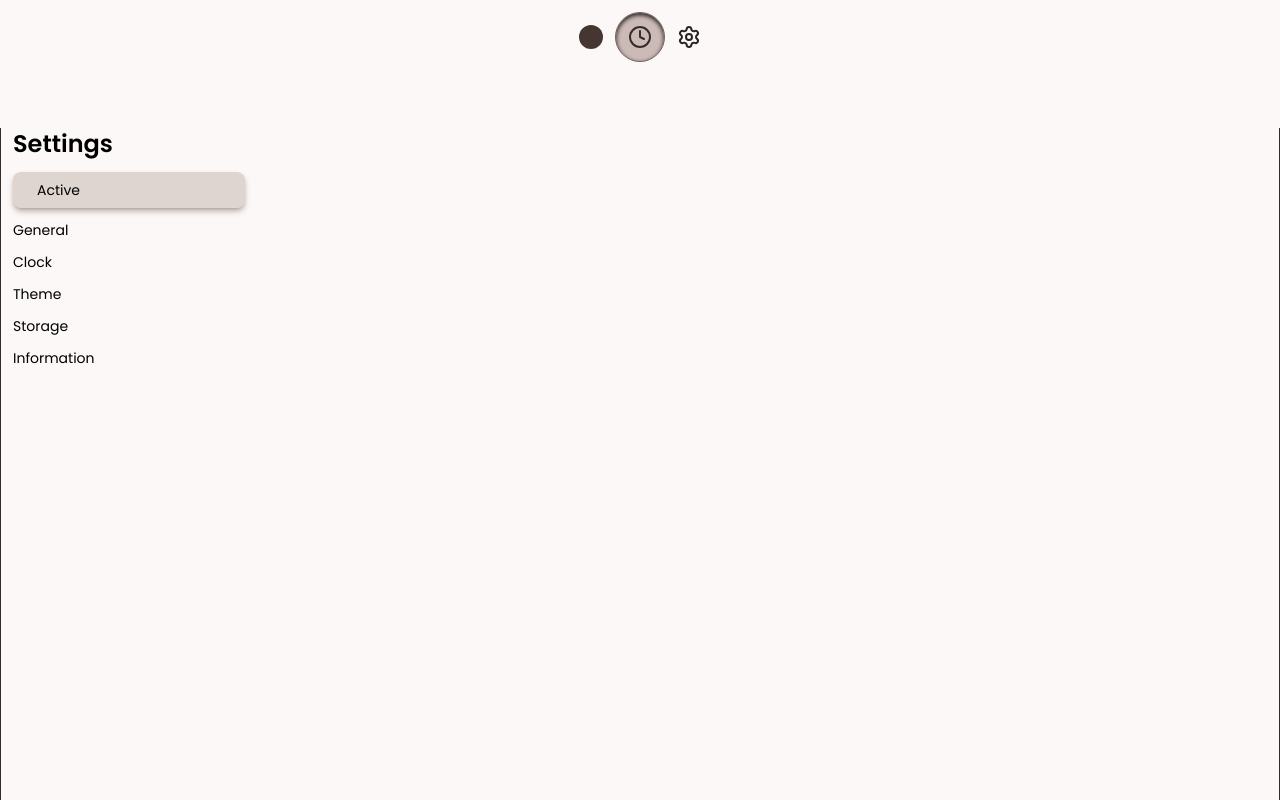
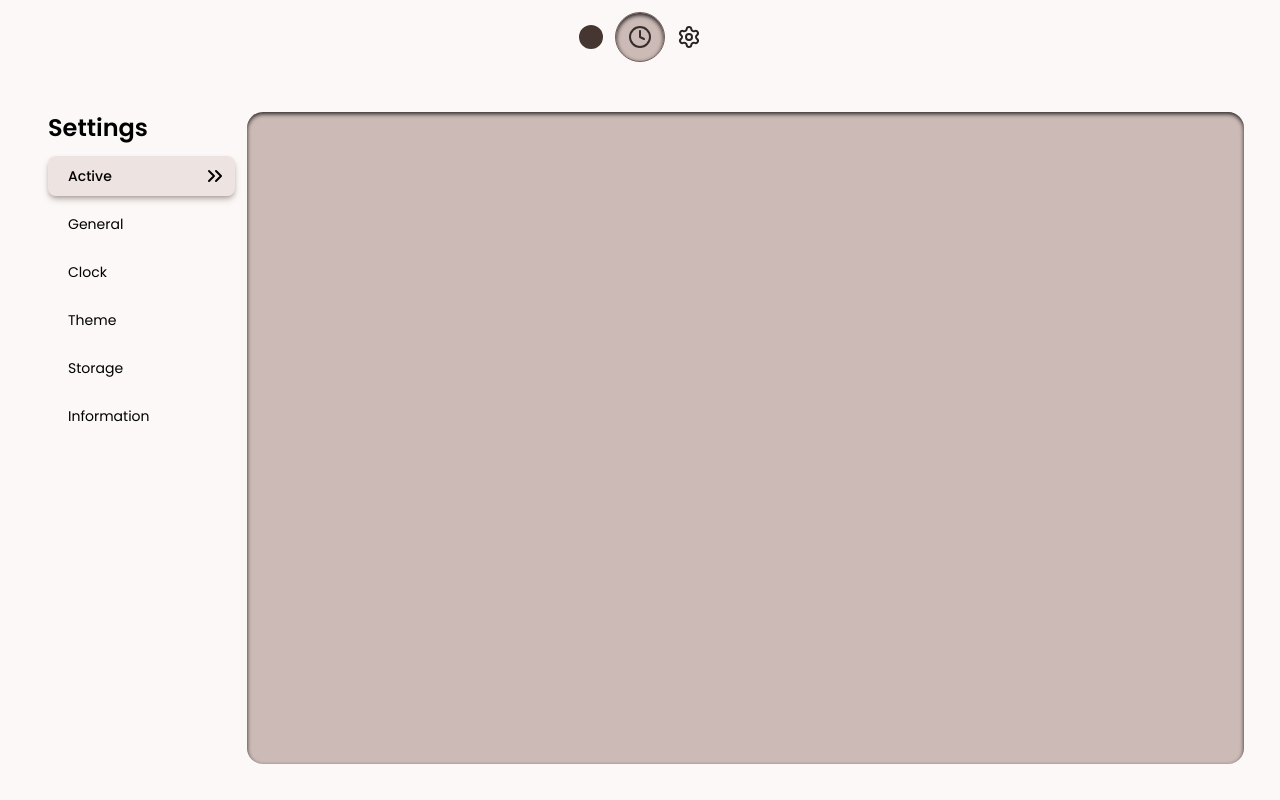
Before and after one commit to plwtx/chai.study, a React (Vite) app: page /settings in a window 1280 px wide. Built offline with nearby package versions, Linux system fonts and the light colour scheme; a web font is replaced by a local one; what @toolwind/corner-shape would draw is missing.

Commit message:
STYLE: Settings page hover.

```diff
--- a/src/features/settings/index.tsx
+++ b/src/features/settings/index.tsx
@@ -1,9 +1,12 @@
+import { ChevronsRight } from "lucide-react";
+
 export default function Settings() {
   interface SettingsCategories {
     id: number;
     name: string;
     component: React.ComponentType;
   }
+
   const categoriesList: SettingsCategories[] = [
     { id: 1, name: "General", component: null },
     { id: 2, name: "Clock", component: null },
@@ -13,10 +16,10 @@ export default function Settings() {
   ];
   return (
     <>
-      <div className="bg-brown-50 font-poppins h-screen w-full">
+      <div className="bg-brown-50 font-poppins h-dvh w-full p-9">
         <div className="flex h-full w-full flex-col items-center justify-center">
-          <div className="border-brown-700 mt-32 flex h-dvh w-full max-w-7xl items-center justify-center border-x">
-            <div className="h-full w-full">
+          <div className="mt-19 flex h-dvh w-full max-w-7xl items-center justify-center">
+            <div className="flex h-full w-full">
               {/* Settings Navigation Sidebar: */}
               <aside
                 className="w-64"
@@ -27,19 +30,27 @@ export default function Settings() {
                   Settings
                 </h1>
                 {/* Settings categories: */}
-                <ul className="my-3 flex w-full flex-col gap-3 px-3 text-sm">
-                  {/* Active style */}
-                  <li className="bg-brown-300/45 shadow-brown-500/45 rounded-lg p-2 px-6 shadow-md">
-                    Active
+                <ul className="my-3 flex w-full flex-col gap-2 px-3 text-sm font-normal">
+                  {/* Active style + Active arrows */}
+                  <li className="bg-brown-200/45 shadow-brown-500/45 flex items-center justify-between rounded-lg p-2 pl-5 font-medium shadow-md">
+                    Active <ChevronsRight />
                   </li>
                   {categoriesList.map((category) => (
-                    <li key={category.id}>
+                    <li
+                      className="hover:bg-brown-100/75 group flex cursor-pointer items-center justify-start rounded-lg p-2 pl-5"
+                      key={category.id}
+                    >
                       {category.name}
+                      <span className="text-brown-500 z-0 -translate-x-9 pl-3 opacity-0 transition-all duration-300 ease-in-out group-hover:translate-x-0 group-hover:opacity-100">
+                        <ChevronsRight />
+                      </span>
                       {/* <category.component /> */}
                     </li>
                   ))}
                 </ul>
               </aside>
+              {/* Settings menu: */}
+              <main className="bg-brown-300/75 shadow-brown-800 h-full w-full rounded-2xl shadow-inner"></main>
             </div>
           </div>
         </div>
```
